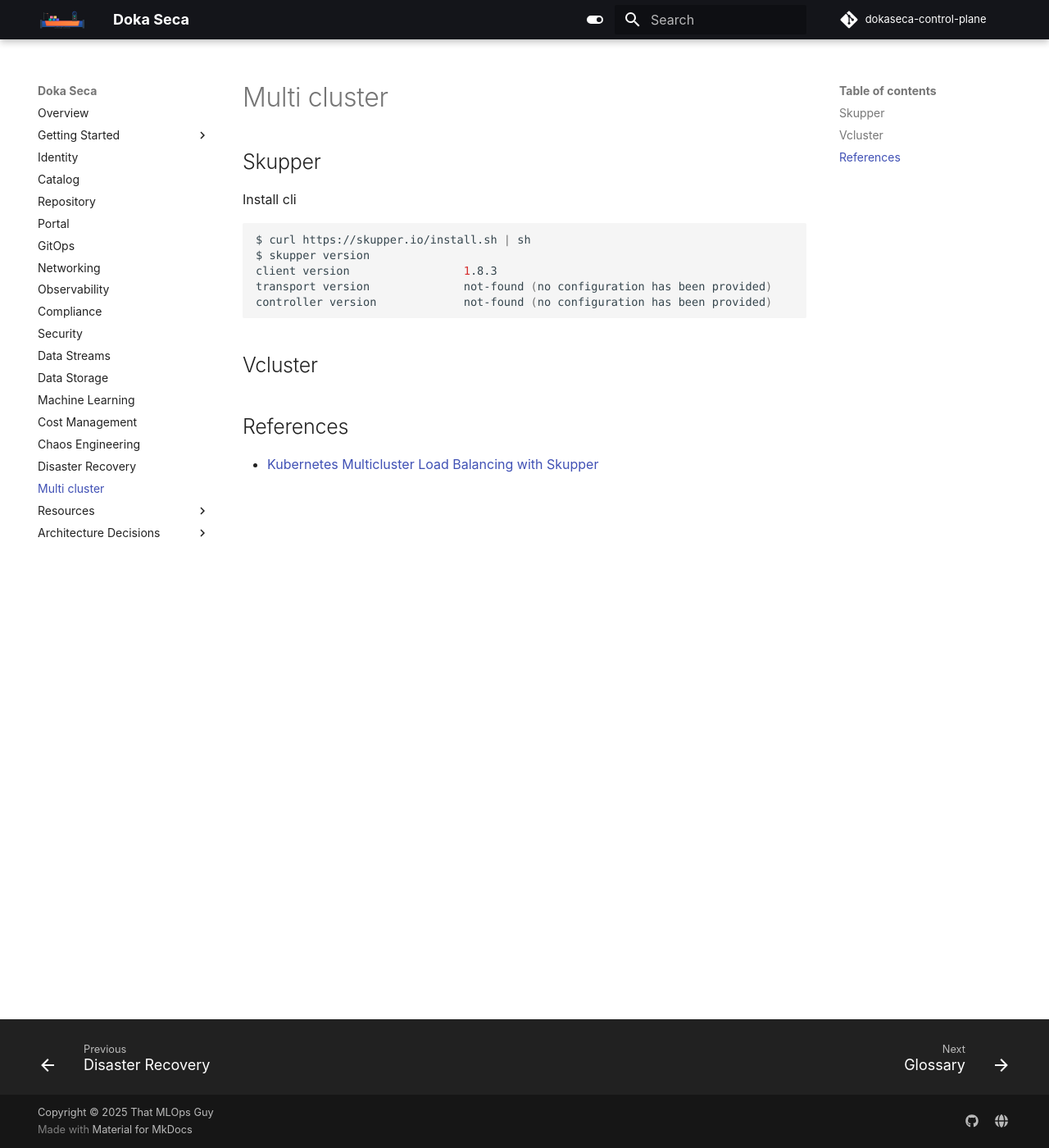
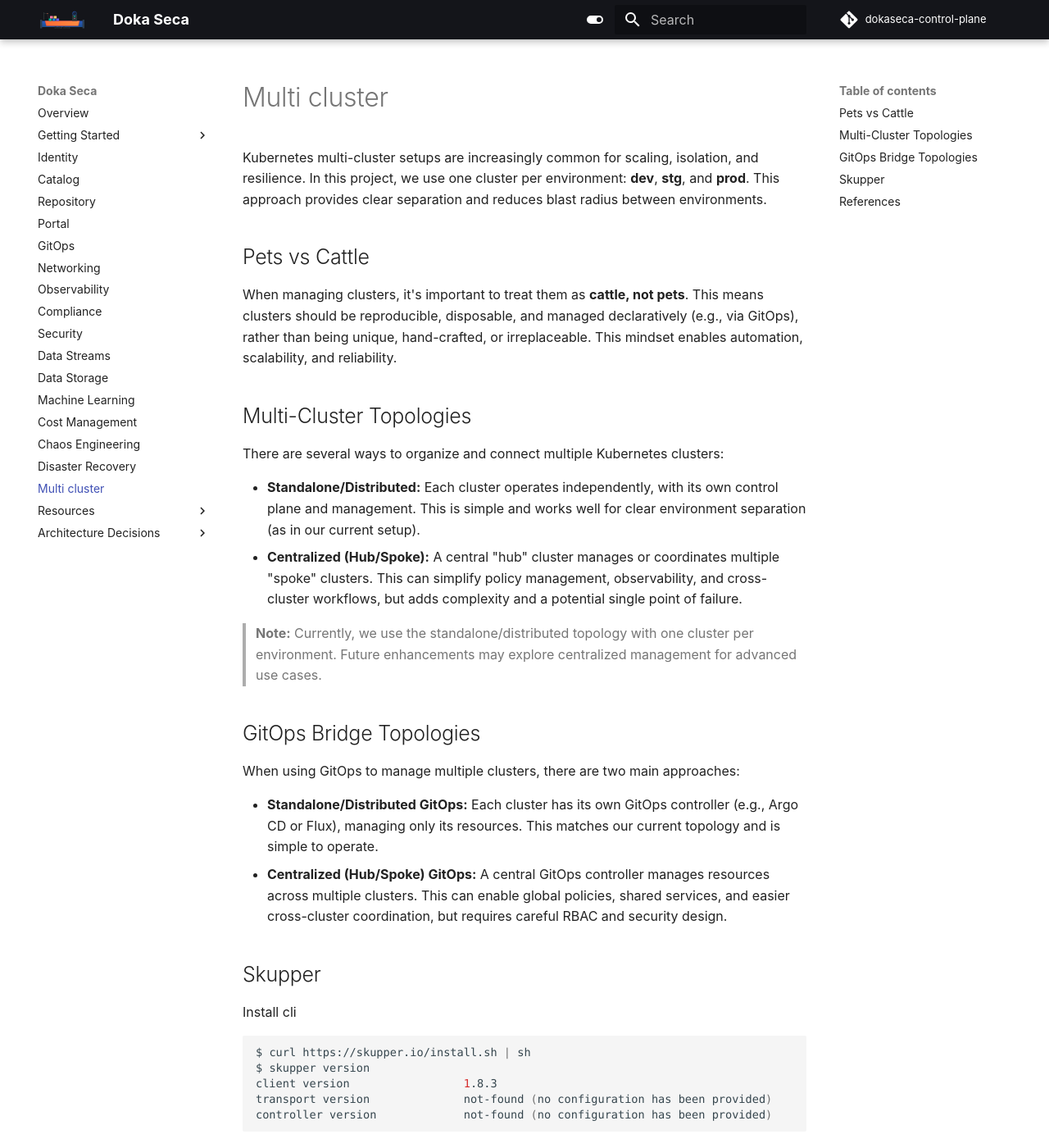
Before and after one commit to thatmlopsguy/dokaseca-control-plane, an MkDocs documentation site: the page built from docs/multicluster.md, in a window 1280 px wide and 1400 px high. Shown: the whole window at 82% size. Built offline with MkDocs 1.6.1 and Material for MkDocs 9.7.7, drawn with Linux system fonts in a browser that asks for light colours; comment, search, counter and statistics services are not loaded; some of the changed text lies outside the part shown.

Commit message:
feat: add adopters list, enhance multi-cluster documentation, and update kubeconfig examples

````diff
--- a/docs/multicluster.md
+++ b/docs/multicluster.md
@@ -1,4 +1,26 @@
 # Multi cluster
+
+Kubernetes multi-cluster setups are increasingly common for scaling, isolation, and resilience. In this project, we use one cluster per environment: **dev**, **stg**, and **prod**. This approach provides clear separation and reduces blast radius between environments.
+
+## Pets vs Cattle
+
+When managing clusters, it's important to treat them as **cattle, not pets**. This means clusters should be reproducible, disposable, and managed declaratively (e.g., via GitOps), rather than being unique, hand-crafted, or irreplaceable. This mindset enables automation, scalability, and reliability.
+
+## Multi-Cluster Topologies
+
+There are several ways to organize and connect multiple Kubernetes clusters:
+
+- **Standalone/Distributed:** Each cluster operates independently, with its own control plane and management. This is simple and works well for clear environment separation (as in our current setup).
+- **Centralized (Hub/Spoke):** A central "hub" cluster manages or coordinates multiple "spoke" clusters. This can simplify policy management, observability, and cross-cluster workflows, but adds complexity and a potential single point of failure.
+
+> **Note:** Currently, we use the standalone/distributed topology with one cluster per environment. Future enhancements may explore centralized management for advanced use cases.
+
+## GitOps Bridge Topologies
+
+When using GitOps to manage multiple clusters, there are two main approaches:
+
+- **Standalone/Distributed GitOps:** Each cluster has its own GitOps controller (e.g., Argo CD or Flux), managing only its resources. This matches our current topology and is simple to operate.
+- **Centralized (Hub/Spoke) GitOps:** A central GitOps controller manages resources across multiple clusters. This can enable global policies, shared services, and easier cross-cluster coordination, but requires careful RBAC and security design.
 
 ## Skupper
 
@@ -12,8 +34,7 @@
 controller version             not-found (no configuration has been provided)
 ```
 
-## Vcluster
-
 ## References
 
 - [Kubernetes Multicluster Load Balancing with Skupper](https://piotrminkowski.com/2023/08/04/kubernetes-multicluster-load-balancing-with-skupper/)
+- [Building a Bridge between Terraform and ArgoCD](https://www.slideshare.net/CarlosSantana1/building-a-bridge-between-terraform-and-argocd)
````
Also changed, not shown: ADOPTERS.md (added, +13 -0 lines), docs/adr/index.md (+3 -0 lines), kubeconfigs/README.md (+3 -1 lines).
